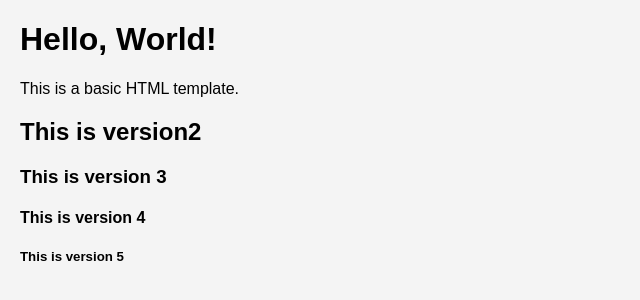
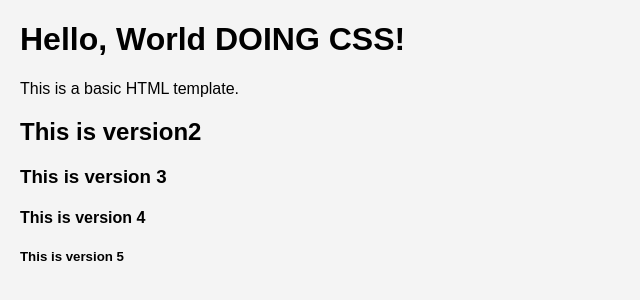
Before and after one commit to Kunal12164/learning, a plain HTML site: page index.html in a window 1280 px wide. Shown: the whole page, without its empty margins (0-640 px from the left). Drawn offline with Linux system fonts and the light colour scheme.

Commit message:
doing in design branch

```diff
--- a/index.html
+++ b/index.html
@@ -6,7 +6,7 @@
   <title>My Page</title>
 </head>
 <body>
-  <h1>Hello, World!</h1>
+  <h1>Hello, World DOING CSS!</h1>
   <p>This is a basic HTML template.</p>
   <h2> This is version2 </h2>
   <h3>This is version 3</h3>
```
